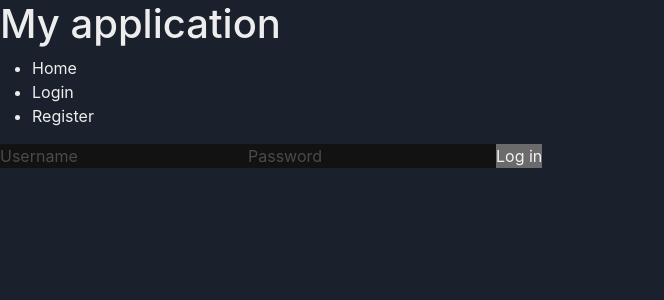
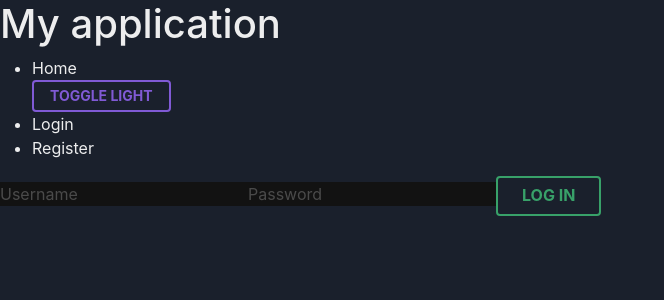
Before and after one commit to IamTV50/projektna-naloga, a React (Create React App) app in the folder RAZI/frontend/: page /login in a window 1280 px wide. Shown: the top 300 px of the page, without its empty margins (0-664 px from the left). Built offline with nearby package versions, Linux system fonts and the light colour scheme.

Commit message:
UI changes

```diff
--- a/RAZI/frontend/src/components/Header.js
+++ b/RAZI/frontend/src/components/Header.js
@@ -1,18 +1,30 @@
 import React from "react";
 import { UserContext } from "../userContext";
 import { Link } from "react-router-dom";
+import {Button, ButtonGroup, Spacer, useColorMode} from "@chakra-ui/react";
 
 function Header(props) {
+    const { colorMode, toggleColorMode } = useColorMode()
     return (
         <header>
             <h1>{props.title}</h1>
             <nav>
                 <ul>
                     <li><Link to='/'>Home</Link></li>
+                    <Button size='sm' onClick={toggleColorMode}>
+                        Toggle {colorMode === 'light' ? 'Dark' : 'Light'}
+                    </Button>
                     <UserContext.Consumer>
                         {context => (
                             context.user ?
                                 <>
+                                    {/*<ButtonGroup>*/}
+
+                                    {/*</ButtonGroup>*/}
+                                    {/*<Spacer />*/}
+                                    {/*<ButtonGroup>*/}
+                                    {/*    <Button>Admin Panel</Button>*/}
+                                    {/*</ButtonGroup>*/}
 									{context.user.admin && (
 										<li><Link to="/admin">Admin</Link> </li>
 									)}
--- a/RAZI/frontend/src/components/Login.js
+++ b/RAZI/frontend/src/components/Login.js
@@ -1,15 +1,18 @@
 import React, { useContext, useState } from 'react';
 import { UserContext } from '../userContext';
 import { Navigate } from 'react-router-dom';
+import { Button, ButtonGroup } from '@chakra-ui/react'
 
 function Login() {
     const [username, setUsername] = useState("");
     const [password, setPassword] = useState("");
     const [error, setError] = useState("");
     const userContext = useContext(UserContext);
+    const [isLoading, setIsLoading] = useState(false);
 
     async function Login(e) {
         e.preventDefault();
+        setIsLoading(true)
         const res = await fetch("http://localhost:3001/users/login", {
             method: "POST",
             credentials: "include",
@@ -23,13 +26,15 @@ function Login() {
         console.log(data);
 
         if (data._id !== undefined) {
-            console.log("setting user context")
+            // console.log("setting user context")
             userContext.setUserContext(data);
+            setIsLoading(false)
         } else {
             console.log("invalid username or password")
             setUsername("");
             setPassword("");
             setError("Invalid username or password");
+            setIsLoading(false)
         }
     }
 
@@ -40,7 +45,7 @@ function Login() {
                    value={username} onChange={(e)=>(setUsername(e.target.value))}/>
             <input type="password" name="password" placeholder="Password"
                    value={password} onChange={(e)=>(setPassword(e.target.value))}/>
-            <input type="submit" name="submit" value="Log in"/>
+            <Button variant='green' isLoading={isLoading} type='submit'>Log in</Button>
             <label>{error}</label>
         </form>
     );
```
